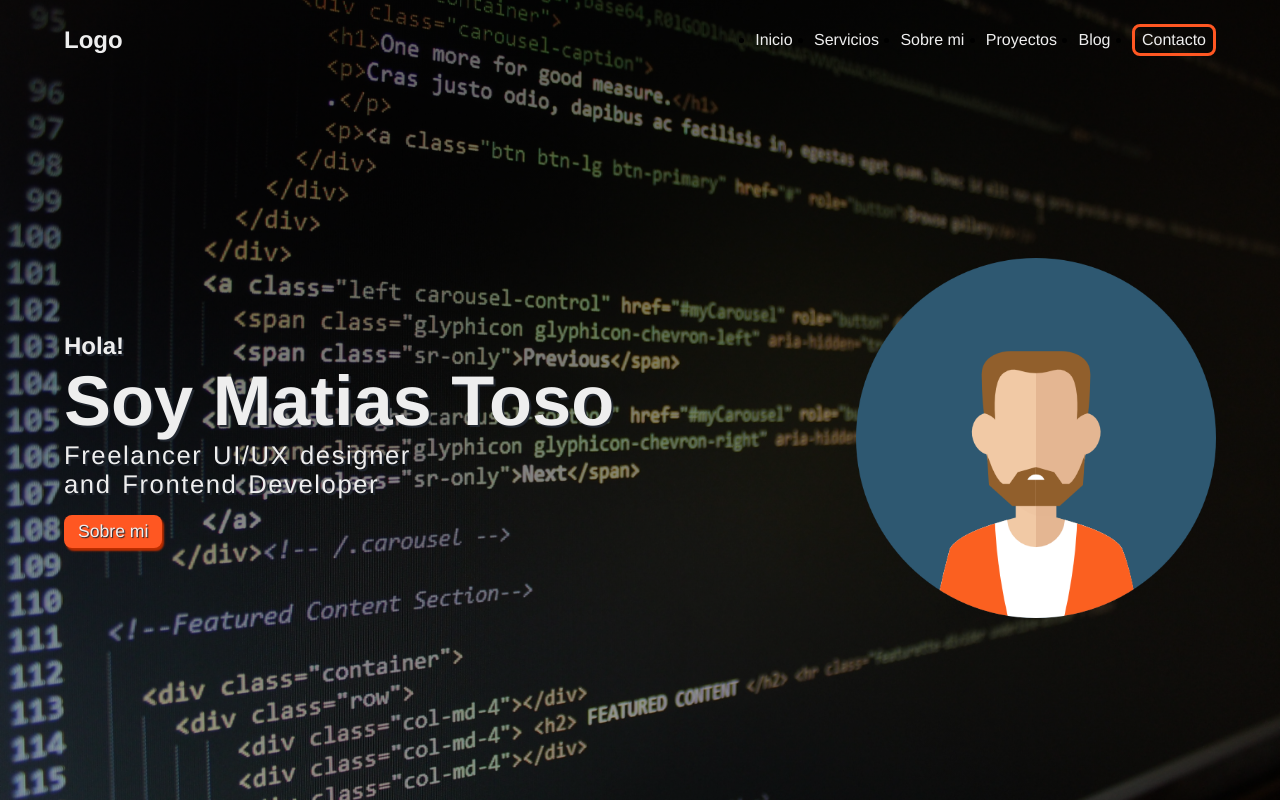
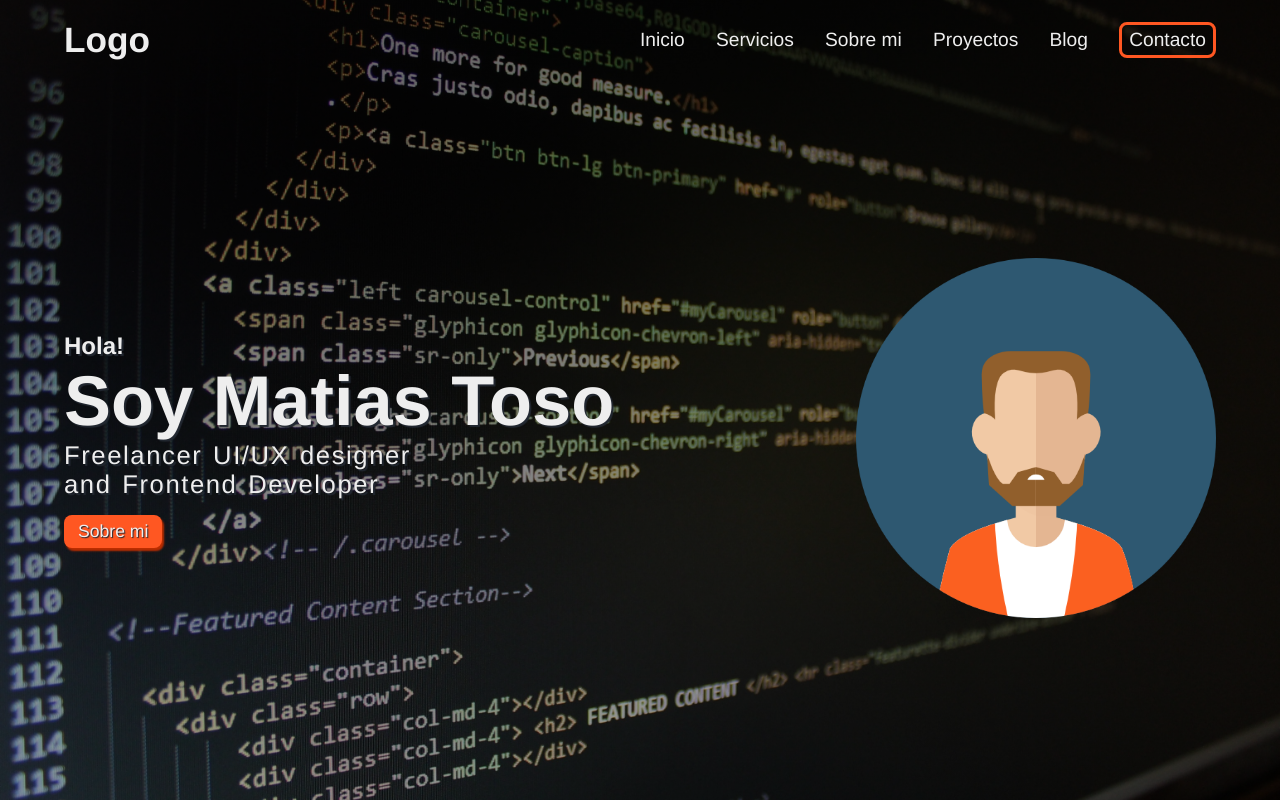
Before and after one commit to matiastoso/proyecto-final, a plain HTML site: page index.html in a window 1280 px wide. Shown: the top 802 px of the page. Drawn offline with Linux system fonts and the light colour scheme.

Commit message:
tamaños del header

```diff
--- a/sass/index/_header.scss
+++ b/sass/index/_header.scss
@@ -15,6 +15,7 @@
 
     &__logo {
         color: $blanco;
+        font-size: 2.2rem;
     }
 
     &__btn {
@@ -27,7 +28,7 @@
 
 
 .nav {
-    width: 40%;
+    width: 50%;
 
     ul {
         display: flex;
@@ -36,11 +37,14 @@
 
 
         li {
+            list-style: none;
+
             a {
                 color: $blanco;
                 cursor: pointer;
                 text-decoration: none;
                 transform: all .3s;
+                font-size: 1.2rem;
 
                 &:hover {
                     color: $color-terciario;
```
Also changed, not shown: css/styles.css, 1 other file.
